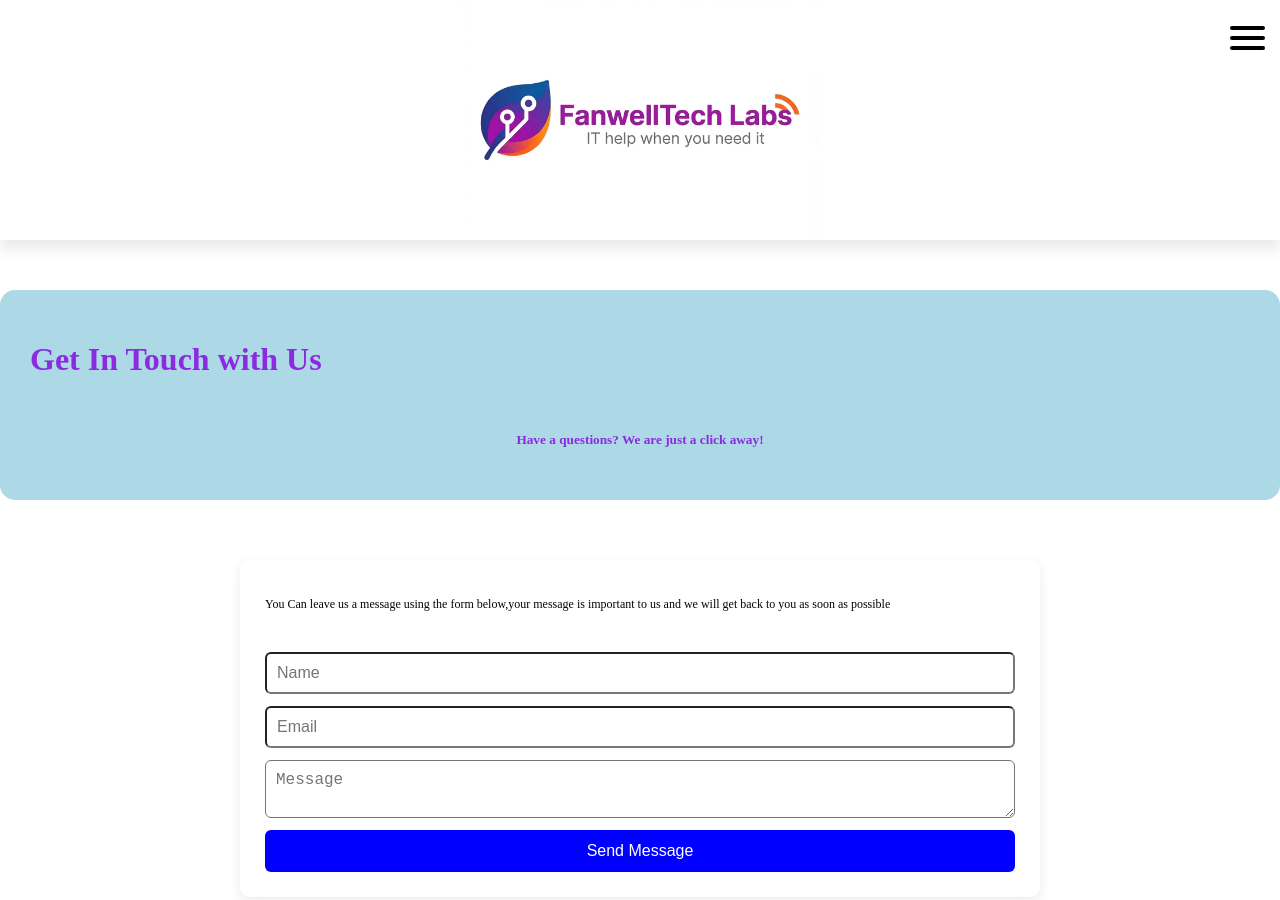
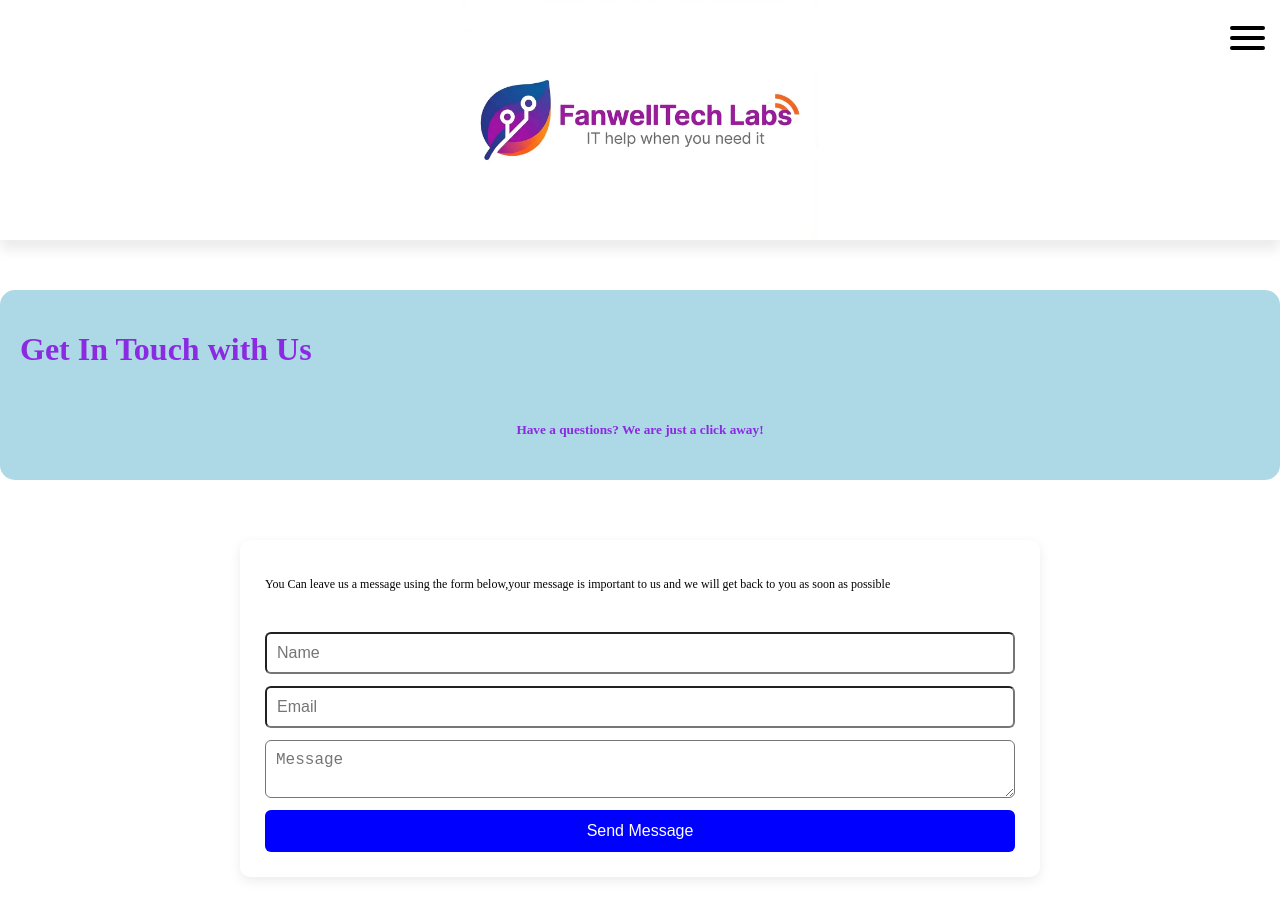
Before and after one commit to fanwelmawelejunior-gif/my-profile-contact, a website: page public/contact.html in a window 1280 px wide. Shown: the top 900 px of the page. Drawn offline with Linux system fonts and the light colour scheme.

Commit message:
style.csss

```diff
--- a/public/style.css
+++ b/public/style.css
@@ -740,14 +740,14 @@ margin-bottom: 40px;
   justify-content: center;
   background-color:lightblue;
   width: 100%;
-  padding: 30px;
+  padding: 20px;
   border-radius: 15px;
   gap: 10px;
 }
 .contact-header h1{
   width: 100%;
 }
-@media(max-width:480){
+@media(max-width:480px){
   .contact-header h1{
     font-size: 3rem;
     padding: 0 1rem;
```
